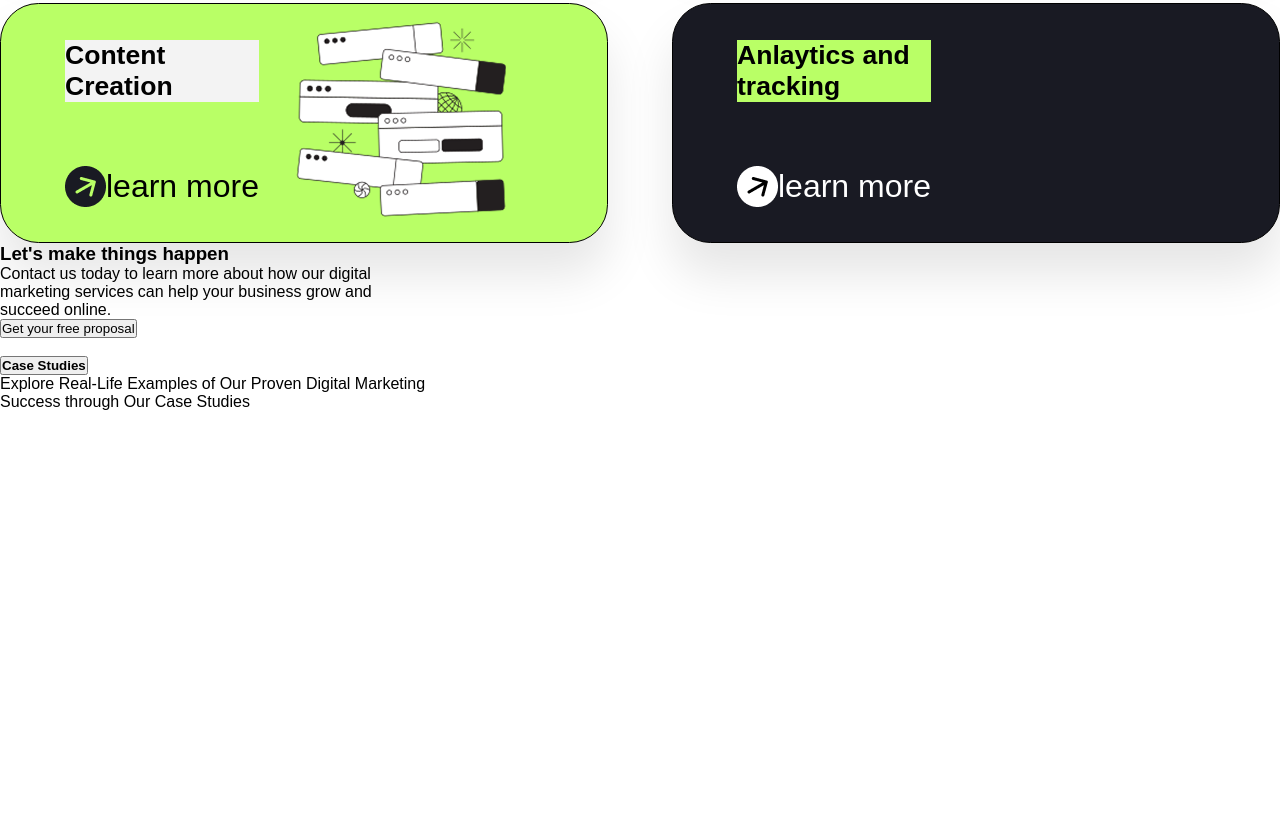
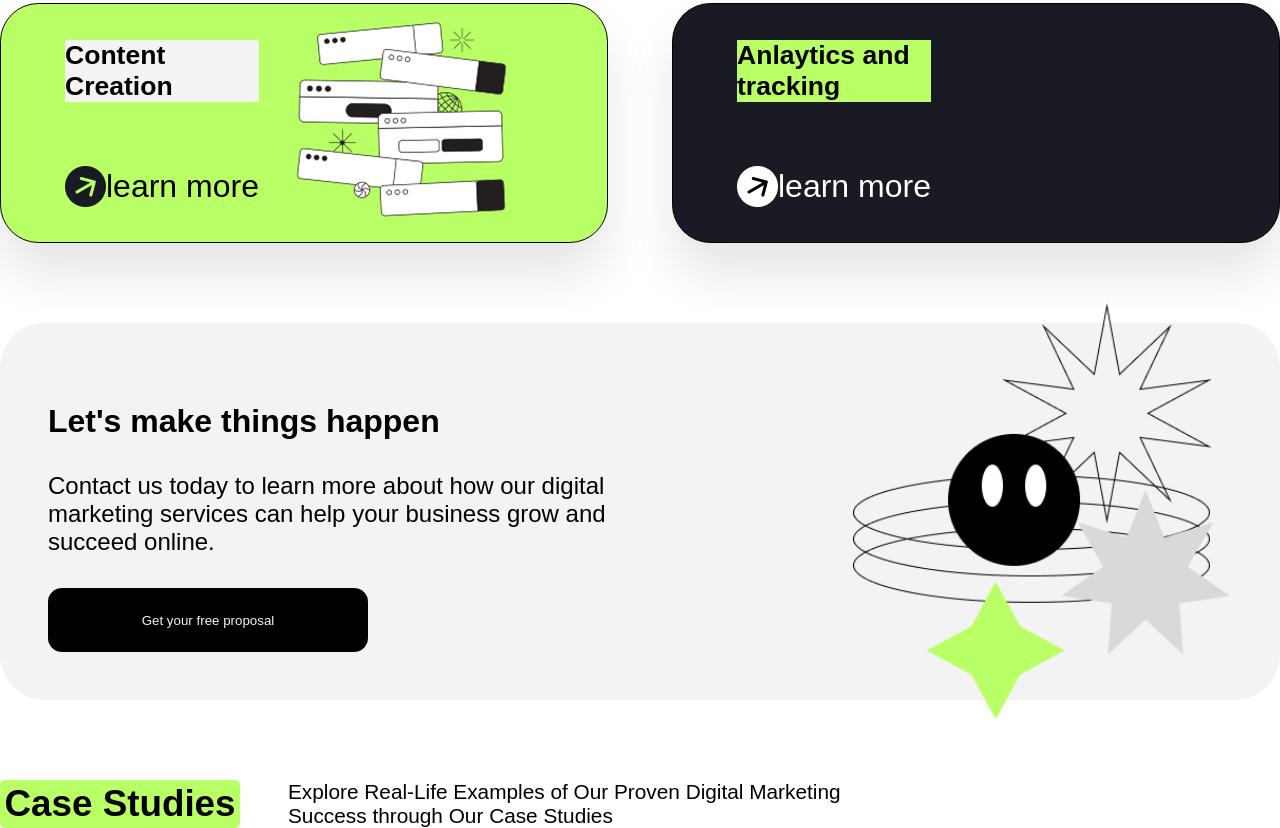
Before and after one commit to MD-Fazla-Rabbi/Postivus-client, a plain HTML site: page index.html in a window 1280 px wide. Shown: the part 1611-2439 px from the top of the page. Before the commit the page ends 2022 px from the top, so only its background shows below. Drawn offline with Linux system fonts and the light colour scheme; files whose address does not match are found by name.

Commit message:
section4 css complite

```diff
--- a/index.html
+++ b/index.html
@@ -363,7 +363,7 @@
 
                 </div>
                 <div class="section4-img">
-                    <img class="img-section4-img" src="./images/bom.png" alt="">
+                    <img class="img-section4-img" src="./img/bom.png" alt="">
                 </div>
             </div>
 
--- a/style.css
+++ b/style.css
@@ -232,3 +232,109 @@ background-color: #191A23;
 }
 
 /* section3 end here css-------------------- */
+
+/* section4 start here css ------------------*/
+
+.section4-main-div{
+    display: block;
+    display: flex;
+    justify-content: space-between;
+    margin-top: 5rem;
+    background-color:#F3F3F3;
+    border-radius:45px;
+    overflow: visible;
+    margin-bottom: 5rem;
+}
+.section4-child-div1{
+width: 66.66%;
+    padding: 3rem;
+}
+
+.section4-h3-h{
+    font-size: 2rem;
+
+}
+
+.section4-h3{
+    padding-top: 2rem;
+
+}
+
+.section4-p{
+    padding-top: 2rem;
+    font-size: 1.5rem;
+
+}
+
+.section4-button{
+   margin-top:2rem;
+    border: none;
+    background-color: #000000;
+    color: #F3F3F3;
+    height: 4rem;
+    width: 20rem;
+    border-radius: 14px;
+    transition: transform 4s;
+}
+
+.section4-button:hover{
+    transform:scale(1.2) rotate(360deg);
+
+}
+
+.section4-img{
+    width: 33.33%;
+    z-index: 1;
+    padding-right: 20px;
+    margin-top: -20px;
+    margin-bottom: -20px;
+    left: 0;
+
+
+}
+.img-section4-img{
+    top:0;
+    right: 0;
+    max-height: auto;
+    height: 100%;
+    width: auto;
+    object-fit: contain;
+
+
+}
+
+.button-dark-m{
+    display:none;
+}
+
+.section4-main-div-m{
+    display: none;
+    margin-bottom: 10rem;
+}
+
+
+
+.section4-child2{
+    display: flex;
+    margin-top: 5rem;
+    align-items: center;
+    gap:3rem;
+}
+
+.section4-button2{
+height: 3rem;
+width: 15rem;
+font-size: 2.3rem;
+border:none;
+background-color: #B9FF66;
+border-radius: 5px;
+}
+
+.section4-p-p{
+    font-size:1.3rem;
+}
+
+.section4-child2-m{
+    display: none;
+}
+/* section 4 end here                                  */
```
